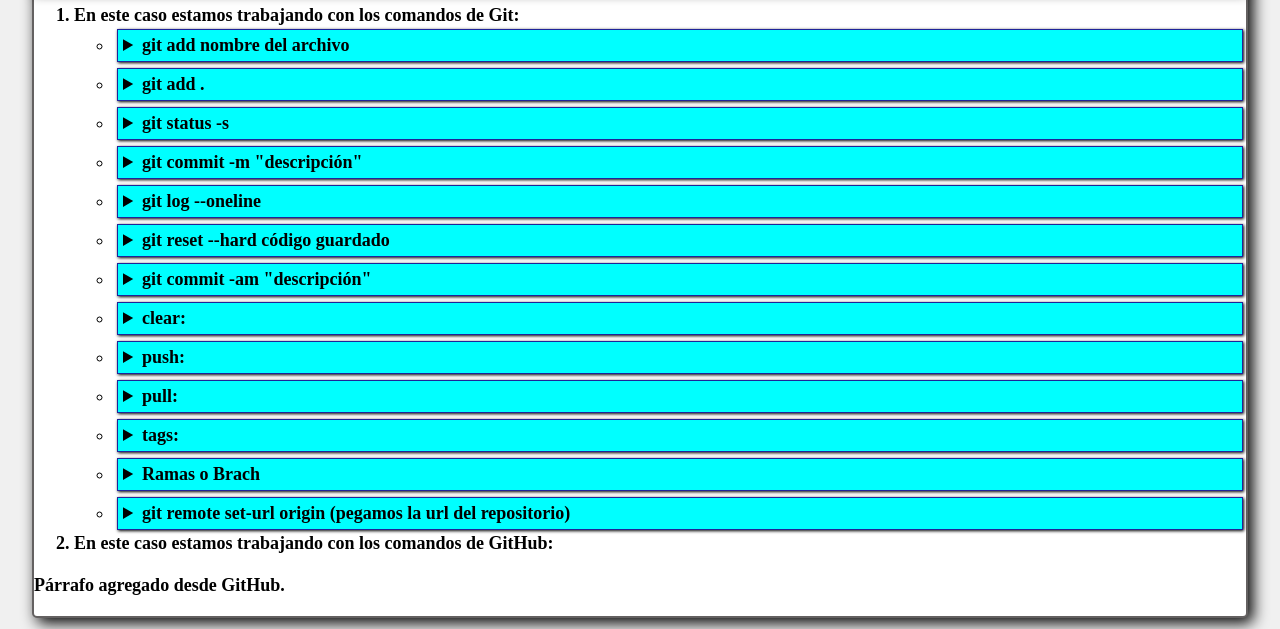
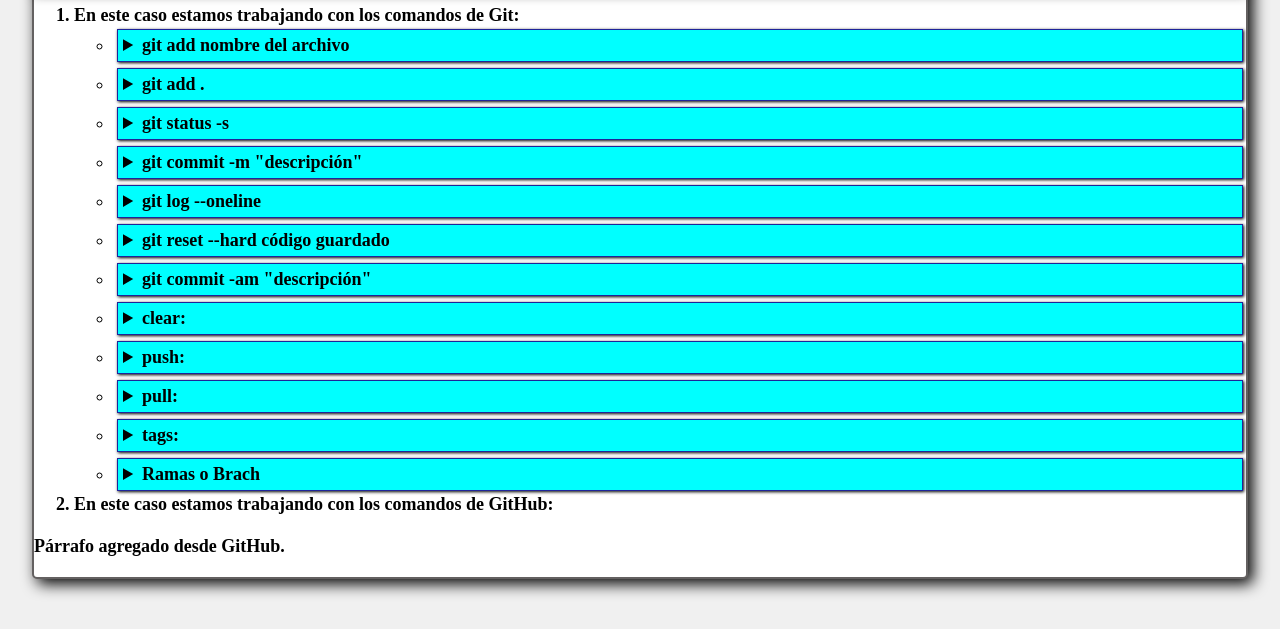
Before and after one commit to Todointerconectado/Aprende-Comandos-Git-y-GitHub, a plain HTML site: page index.html in a window 1280 px wide. Shown: the part 171-800 px from the top of the page. Drawn offline with Linux system fonts and the light colour scheme; files whose address does not match are found by name.

Commit message:
Limpieza

```diff
--- a/index.html
+++ b/index.html
@@ -148,12 +148,6 @@
                                 </ul>
                         </details>
                     </li>
-                    <li>
-                        <details>
-                            <summary> git remote set-url origin (pegamos la url del repositorio) </summary>
-                            <p> <dfn> Guardamos el proyecto en el repositorio que queremos. </dfn> </p>
-                        </details>
-                    </li>
                 </ul>
             </li>
             <li> En este caso estamos trabajando con los comandos de GitHub:</li>
```
